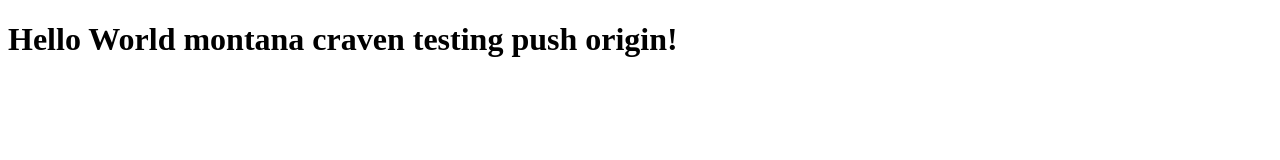
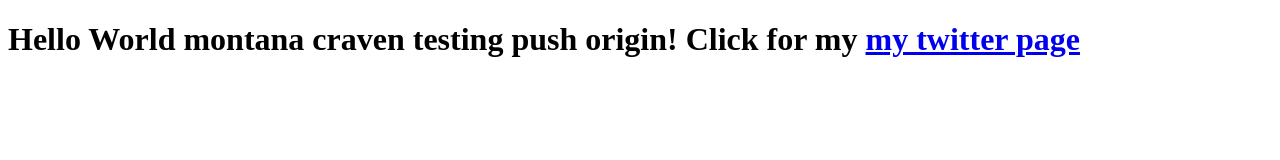
Before and after one commit to montanacraven/twitterproject, a website: page index.html in a window 1280 px wide. Drawn offline with Linux system fonts and the light colour scheme.

Commit message:
hyperlinking

```diff
--- a/index.html
+++ b/index.html
@@ -6,6 +6,10 @@
   </head>
   <body>
     <!-- put your content below -->
-    <h1>Hello World montana craven testing push origin!</h1>
+    <h1>Hello World montana craven testing push origin! Click for my <a href= "twitter.html"> my twitter page</a>
+
+
+
+    </h1>
   </body>
 </html>
```
